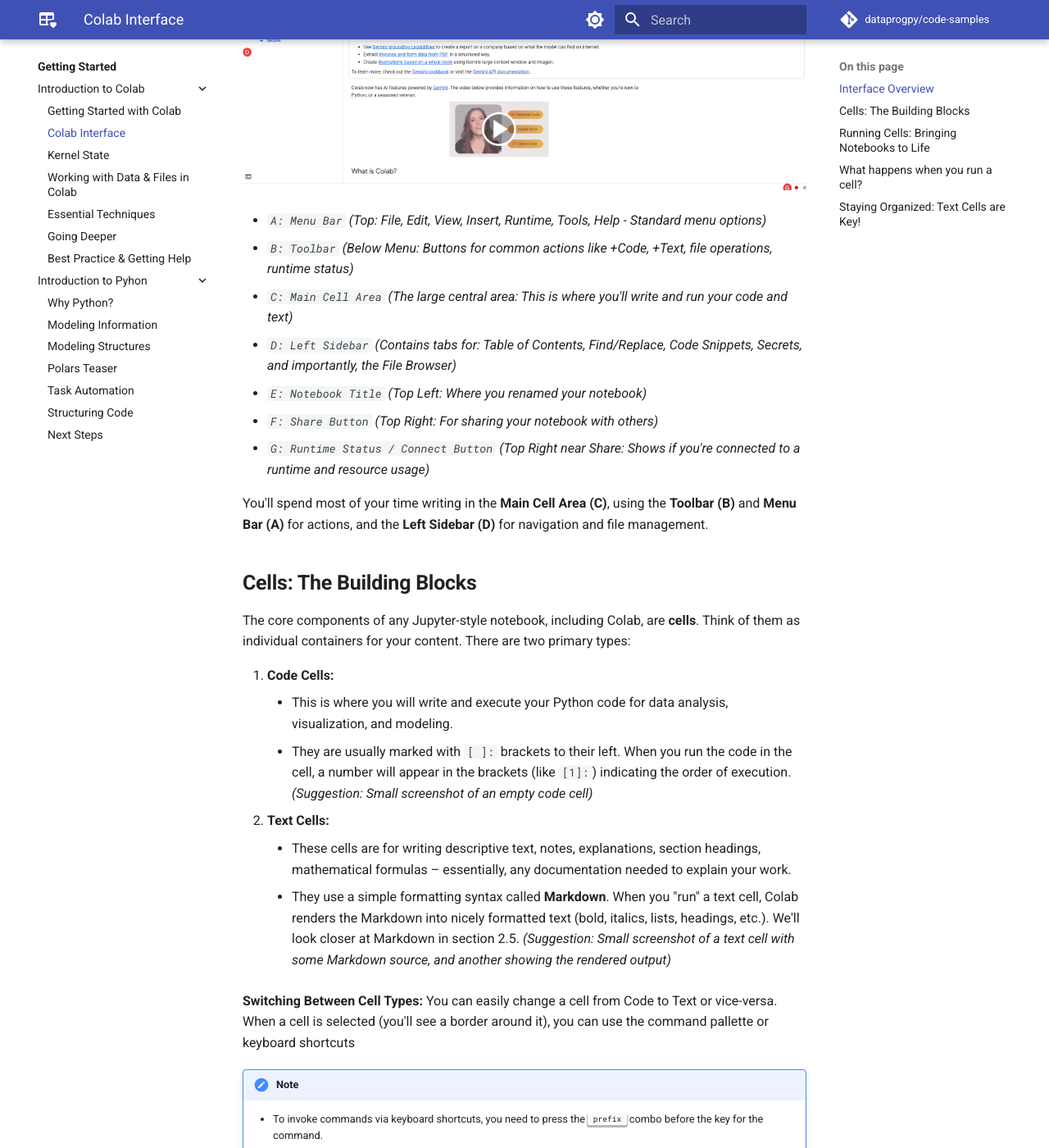
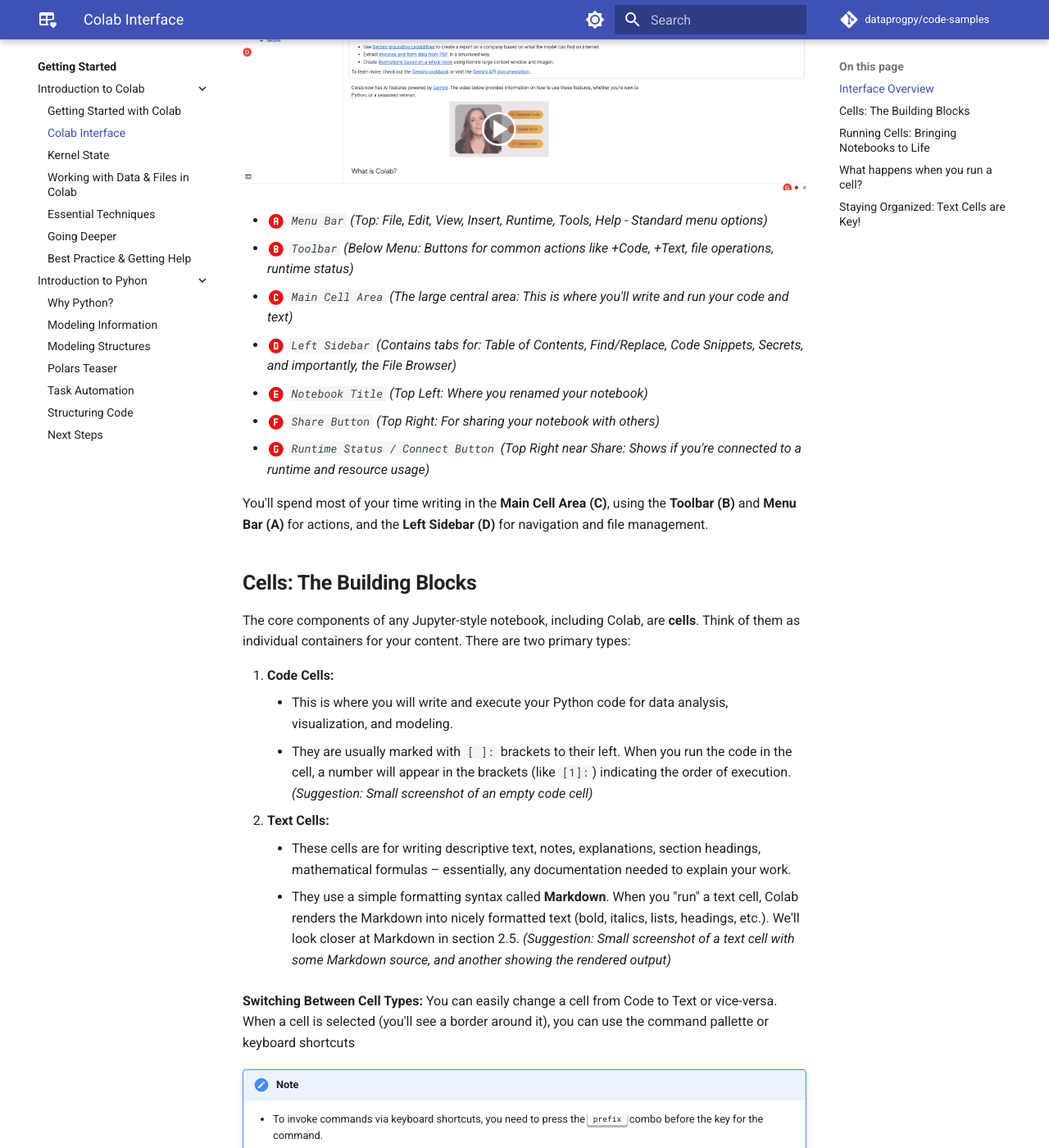
Before and after one commit to dataprogpy/dataprogpy.github.io, an MkDocs documentation site: the page built from docs/getting-started/colab/colab-interface.md, in a window 1280 px wide and 1400 px high, scrolled down 571 px. Shown: the whole window at 82% size. Built offline with MkDocs 1.6.1 and Material for MkDocs 9.7.7, drawn with Linux system fonts in a browser that asks for light colours; comment, search, counter and statistics services are not loaded; some of the changed lines change nothing that is shown.

Commit message:
Add custom styles to the annotation markers

```diff
--- a/docs/getting-started/colab/colab-interface.md
+++ b/docs/getting-started/colab/colab-interface.md
@@ -9,13 +9,13 @@
 
 ![Colab user interface with annotation](/assets/images/colab_ui_annotated.png)
 
-* *`A: Menu Bar` (Top: File, Edit, View, Insert, Runtime, Tools, Help - Standard menu options)*
-* *`B: Toolbar` (Below Menu: Buttons for common actions like +Code, +Text, file operations, runtime status)*
-* *`C: Main Cell Area` (The large central area: This is where you'll write and run your code and text)*
-* *`D: Left Sidebar` (Contains tabs for: Table of Contents, Find/Replace, Code Snippets, Secrets, and importantly, the File Browser)*
-* *`E: Notebook Title` (Top Left: Where you renamed your notebook)*
-* *`F: Share Button` (Top Right: For sharing your notebook with others)*
-* *`G: Runtime Status / Connect Button` (Top Right near Share: Shows if you're connected to a runtime and resource usage)*
+* *:material-alpha-a-circle:{ .annotation } `Menu Bar` (Top: File, Edit, View, Insert, Runtime, Tools, Help - Standard menu options)*
+* *:material-alpha-b-circle:{ .annotation } `Toolbar` (Below Menu: Buttons for common actions like +Code, +Text, file operations, runtime status)*
+* *:material-alpha-c-circle:{ .annotation } `Main Cell Area` (The large central area: This is where you'll write and run your code and text)*
+* *:material-alpha-d-circle:{ .annotation } `Left Sidebar` (Contains tabs for: Table of Contents, Find/Replace, Code Snippets, Secrets, and importantly, the File Browser)*
+* *:material-alpha-e-circle:{ .annotation } `Notebook Title` (Top Left: Where you renamed your notebook)*
+* *:material-alpha-f-circle:{ .annotation } `Share Button` (Top Right: For sharing your notebook with others)*
+* *:material-alpha-g-circle:{ .annotation } `Runtime Status / Connect Button` (Top Right near Share: Shows if you're connected to a runtime and resource usage)*
 
 You'll spend most of your time writing in the **Main Cell Area (C)**, using the **Toolbar (B)** and **Menu Bar (A)** for actions, and the **Left Sidebar (D)** for navigation and file management.
 
--- a/docs/stylesheets/extra.css
+++ b/docs/stylesheets/extra.css
@@ -4,3 +4,8 @@
     --md-primary-fg-color--dark:  #90030C;
   } */
    /* https://www.brand.pitt.edu/visual-identity/color-palettes */
+
+.annotation {
+  color: #EE0F0F;
+  font-size: larger
+}
--- a/mkdocs.yml
+++ b/mkdocs.yml
@@ -74,6 +74,9 @@
       background: white
       shadow: true
       manual: false
+
+extra_css:
+  - stylesheets/extra.css
 
 markdown_extensions:
   - md_in_html
```
